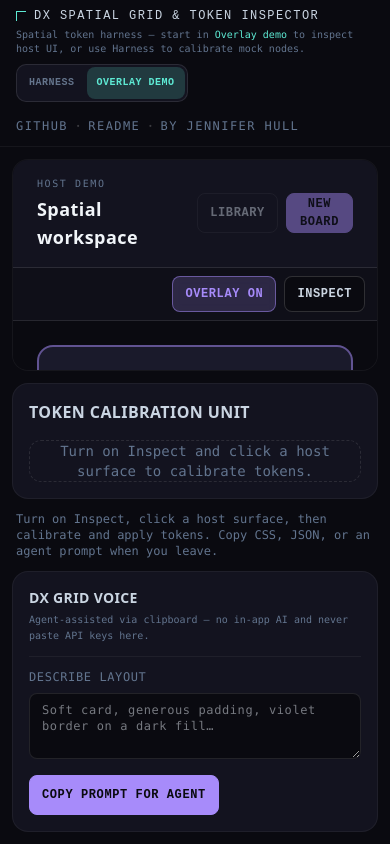
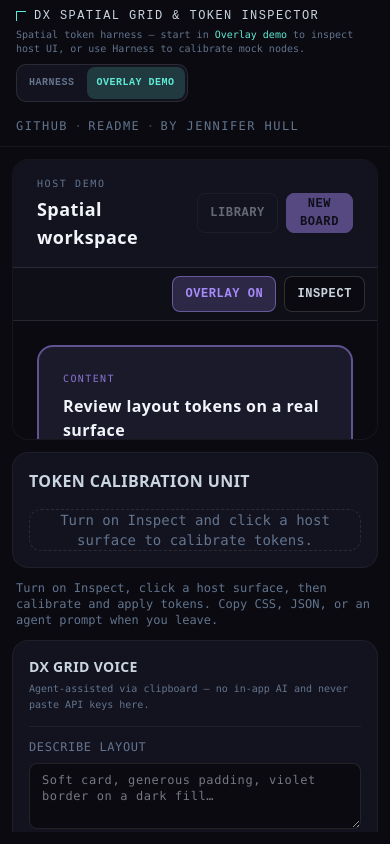
Before and after one commit to JennHull-builds/dx-grid-inspector, a React (Vite) app: page / in a window 390 px wide. Both pictures are taken after a click on the button "OVERLAY DEMO". Built offline with nearby package versions, Linux system fonts and the light colour scheme; a web font is replaced by a local one.

Commit message:
Keep the Overlay demo's host area visible at phone width
Cap the aside at 45dvh below lg, like DxInspector's HUD. Without the cap
the HUD took its full height once an element was selected and the host
area collapsed to its 2px border.

```diff
--- a/src/App.tsx
+++ b/src/App.tsx
@@ -390,7 +390,7 @@ function App() {
             </DxHostOverlay>
           </div>
 
-          <aside className="flex min-h-0 flex-col gap-3 overflow-y-auto lg:max-h-full">
+          <aside className="flex max-h-[45dvh] min-h-0 flex-col gap-3 overflow-y-auto lg:max-h-full">
             <div className="rounded-[16px] border border-white/5 bg-dx-surface-2">
               <TokenCalibrationUnit
                 key={targetElement ? `target-${overlay.selection}` : 'idle'}
```
Also changed, not shown: 1 other file (tests, documents, lock files or other folders).
